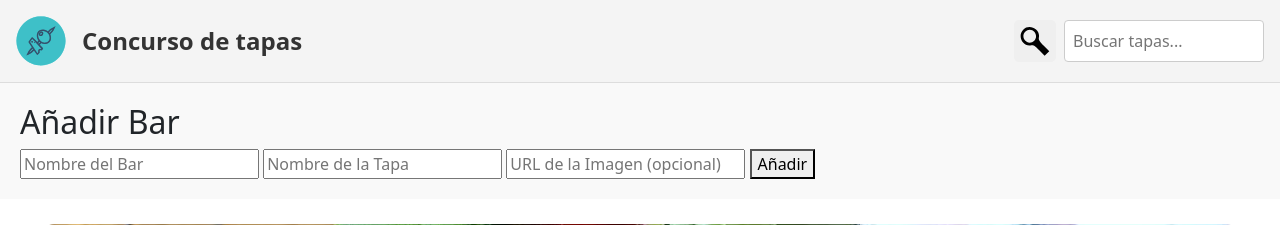
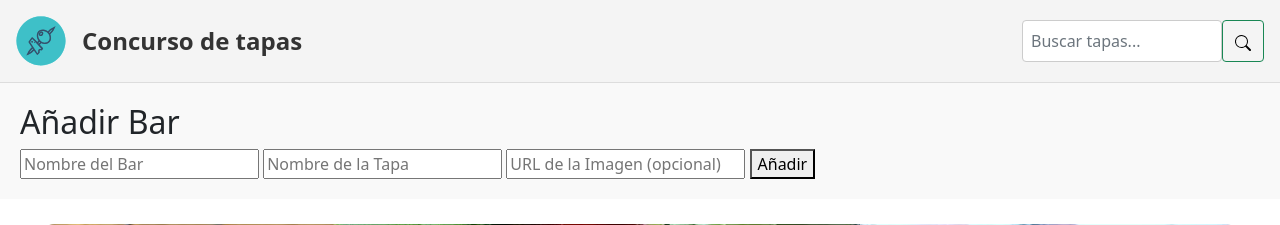
Before and after one commit to jflorc01/galeriaDOM, a PHP site: page / in a window 1280 px wide. Shown: the top 225 px of the page. Run offline with PHP 8.4, Linux system fonts and the light colour scheme.

Commit message:
isaac
buscador con bootstrap

```diff
--- a/css/estilos.css
+++ b/css/estilos.css
@@ -18,16 +18,6 @@ body {
     max-height: 50px;
   }
 
-  #lupa {
-    border-radius: 5px;
-    border: 0;
-    padding: 5px;
-  }
-
-  #lupa:hover {
-    background-color: #d5d5d5;
-    cursor: pointer;
-  }
 
   .logo {
     display: flex;
--- a/index.html
+++ b/index.html
@@ -16,12 +16,12 @@
         <a href="index.html" class="home-link">Concurso de tapas</a>
     </div>
 
-    <div class="buscador">
-        <button id="lupa"><img src="img/search_64.svg" alt="Buscar"></button>
-        <form action="">
-            <input type="text" placeholder="Buscar tapas...">
+        <div class="buscador">
+        <form class="d-flex">
+          <input class="form-control mr-sm-2" type="search" placeholder="Buscar tapas..." aria-label="Search">
+          <button class="btn btn-outline-success my-2 my-sm-0" type="submit"><img src="img/search.svg" alt="Buscar"></button>
         </form>
-    </div>
+      </div>
   </header>
 
   <main>
```
Also changed, not shown: img/search.svg (added).
